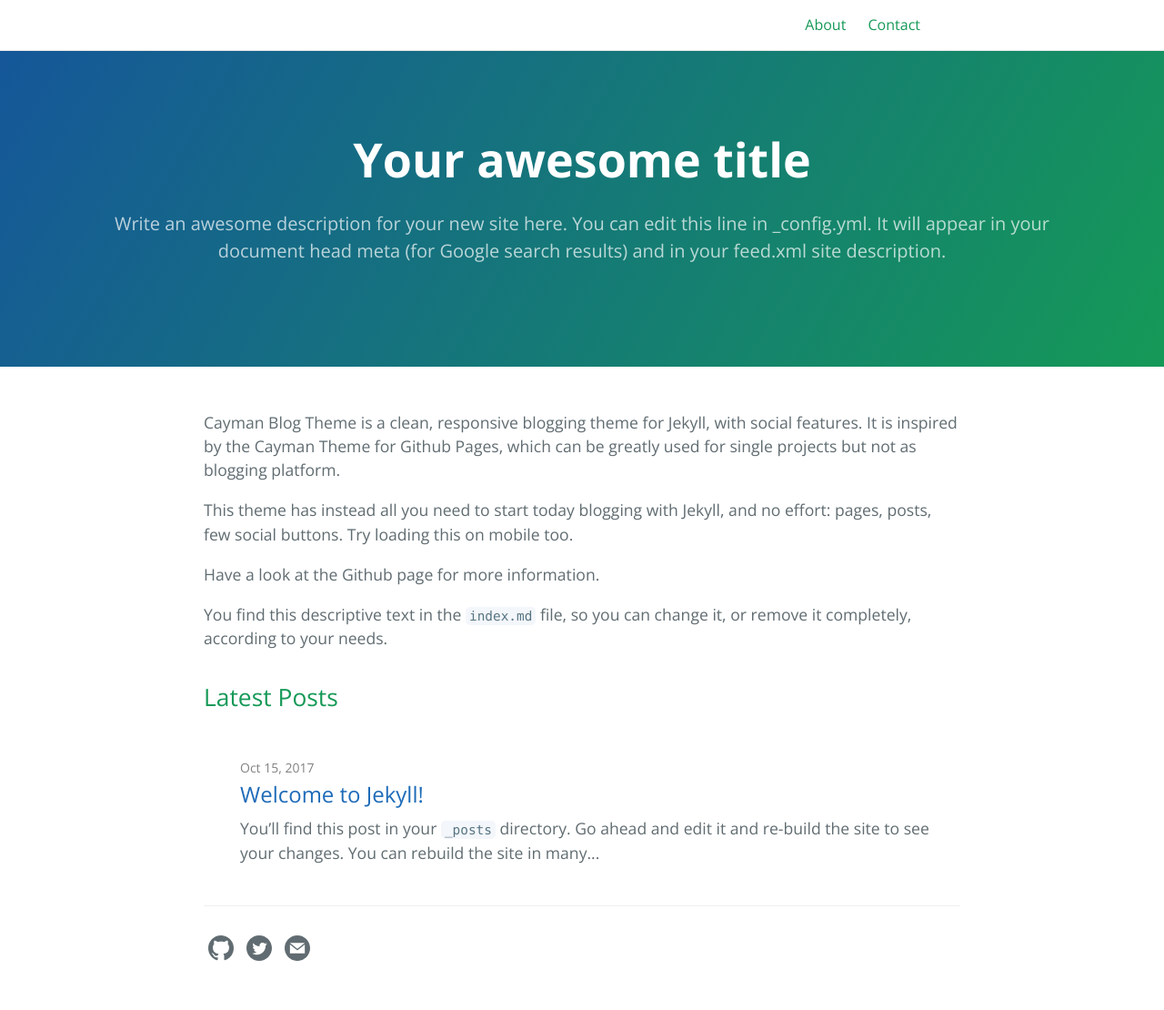
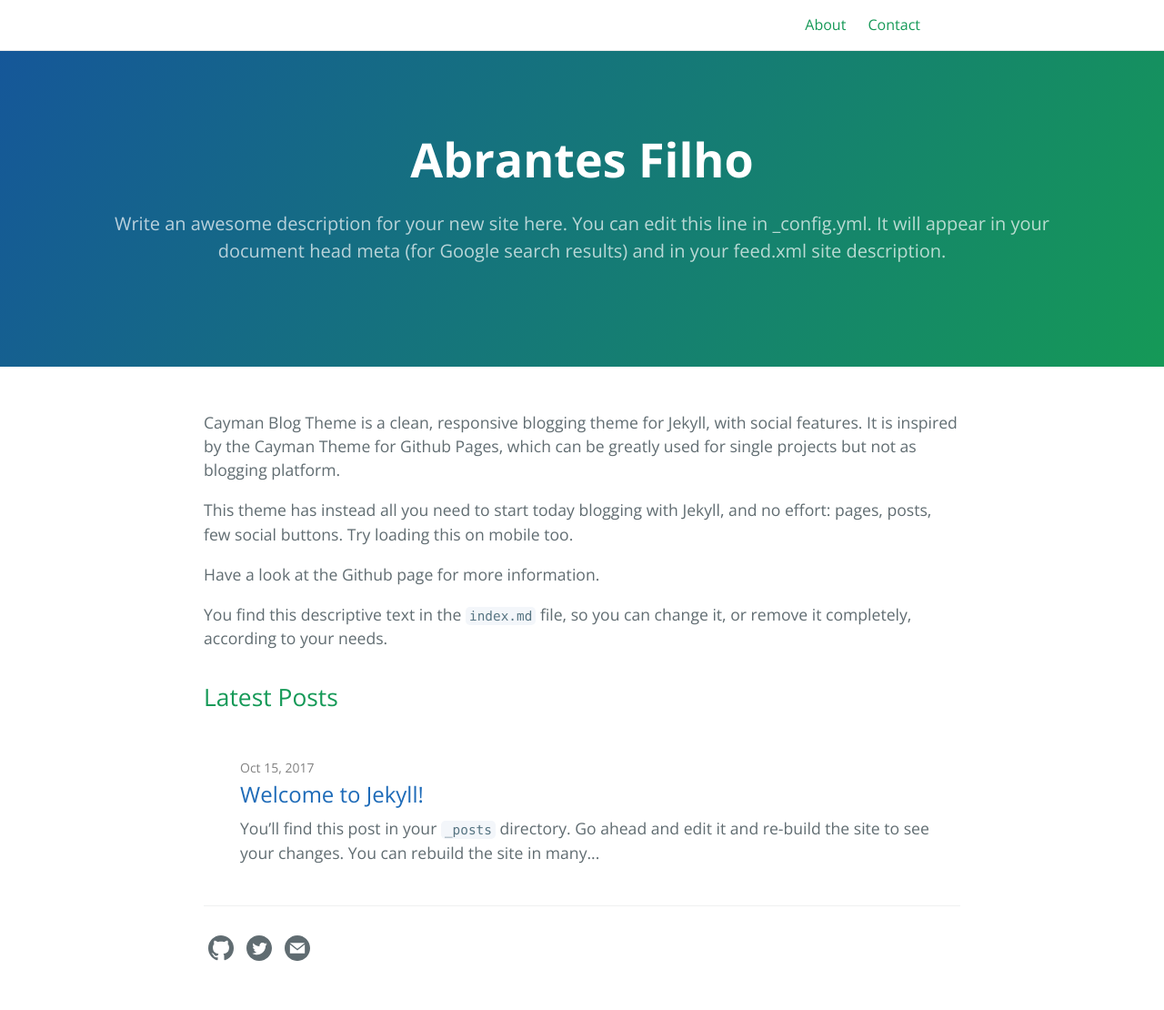
Before and after one commit to abrantesasf/abrantesasf.github.io, a Jekyll site: the page built from index.md, in a window 1280 px wide. Shown: the whole page at 91% size. Built offline with Jekyll 4.4.1, drawn with Linux system fonts in a browser that asks for light colours.

Commit message:
Alteração do nome e url do site

```diff
--- a/_config.yml
+++ b/_config.yml
@@ -13,16 +13,16 @@
 # you will see them accessed via {{ site.title }}, {{ site.email }}, and so on.
 # You can create any custom variable you would like, and they will be accessible
 # in the templates via {{ site.myvariable }}.
-title: Your awesome title
-email: your-email@example.com
+title: Abrantes Filho
+email: abrantesasf at gmail dot com
 description: >- # this means to ignore newlines until "baseurl:"
   Write an awesome description for your new site here. You can edit this
   line in _config.yml. It will appear in your document head meta (for
   Google search results) and in your feed.xml site description.
 baseurl: "" # the subpath of your site, e.g. /blog
-url: "" # the base hostname & protocol for your site, e.g. http://example.com
-twitter_username: jekyllrb
-github_username:  jekyll
+url: "http://abrantesfilho.com" # the base hostname & protocol for your site, e.g. http://example.com
+twitter_username: abrantesasf
+github_username:  abrantesasf
 
 # Build settings
 markdown: kramdown
```
